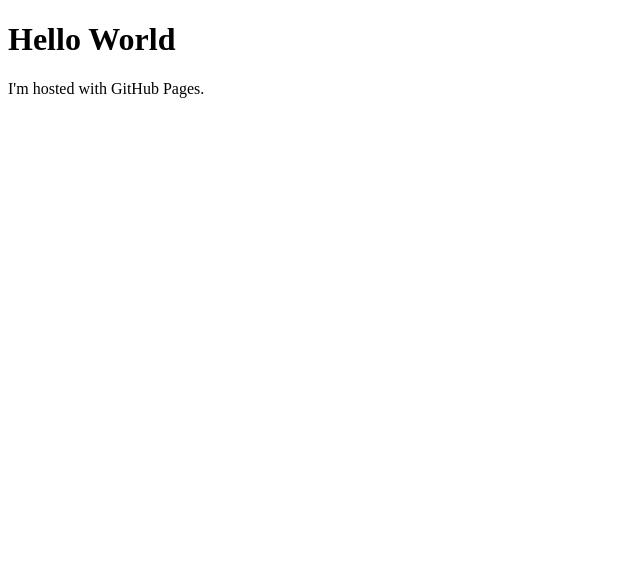
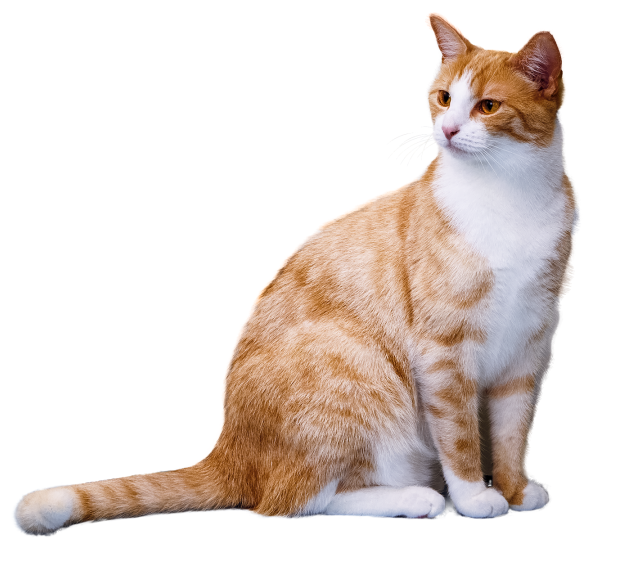
Before and after one commit to jessicatang12/jessicatang12.github.io, a plain HTML site: page index.html in a window 1280 px wide. Shown: the whole page, without its empty margins (0-640 px from the left). Drawn offline with Linux system fonts and the light colour scheme.

Commit message:
Add image and gitignore

```diff
--- a/index.html
+++ b/index.html
@@ -1,7 +1,10 @@
 <!DOCTYPE html>
 <html>
-<body>
-<h1>Hello World</h1>
-<p>I'm hosted with GitHub Pages.</p>
-</body>
+  <head>
+    <meta charset="utf-8">
+    <title>My test page</title>
+  </head>
+  <body>
+    <img src="Images/cat.png" alt="Cat">
+  </body>
 </html>
```
Also changed, not shown: Images/cat.png (added), 1 other file.
